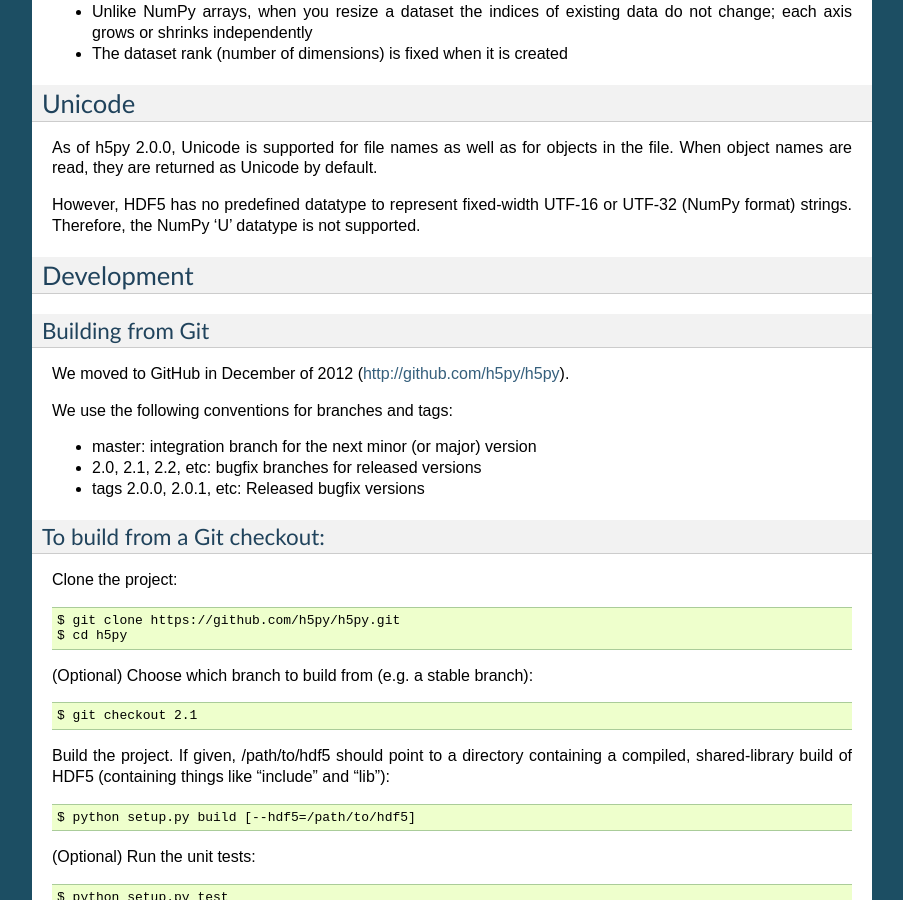
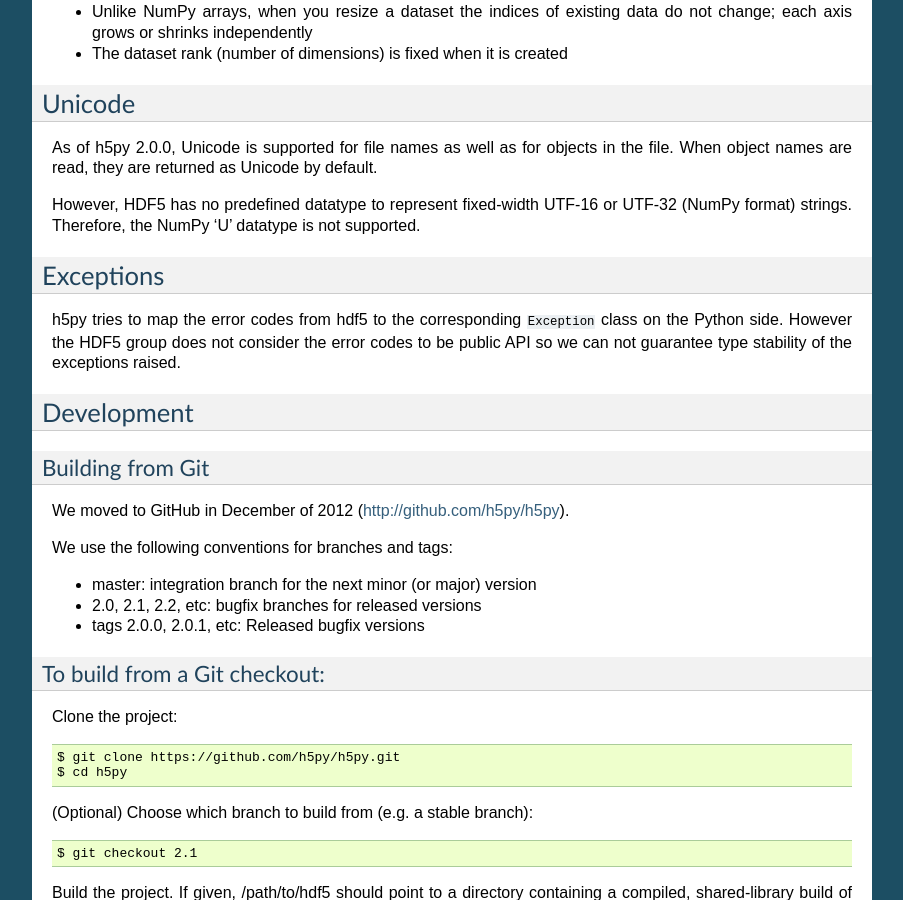
Before and after one commit to zhongxing-2/h5py, a Sphinx documentation site: the page built from docs/faq.rst, in a window 1280 px wide and 900 px high, scrolled down 2637 px. Shown: the whole window, without its empty margins (198-1101 px from the left). Built offline with Sphinx 7.4.7, drawn with Linux system fonts in a browser that asks for light colours.

Commit message:
DOC: add note about Exception type instability to FAQ

```diff
--- a/docs/faq.rst
+++ b/docs/faq.rst
@@ -169,6 +169,14 @@ in the file. When object names are read, they are returned as Unicode by default
 However, HDF5 has no predefined datatype to represent fixed-width UTF-16 or
 UTF-32 (NumPy format) strings. Therefore, the NumPy 'U' datatype is not supported.
 
+Exceptions
+----------
+
+h5py tries to map the error codes from hdf5 to the corresponding
+``Exception`` class on the Python side.  However the HDF5 group does
+not consider the error codes to be public API so we can not guarantee
+type stability of the exceptions raised.
+
 Development
 -----------
 
```
